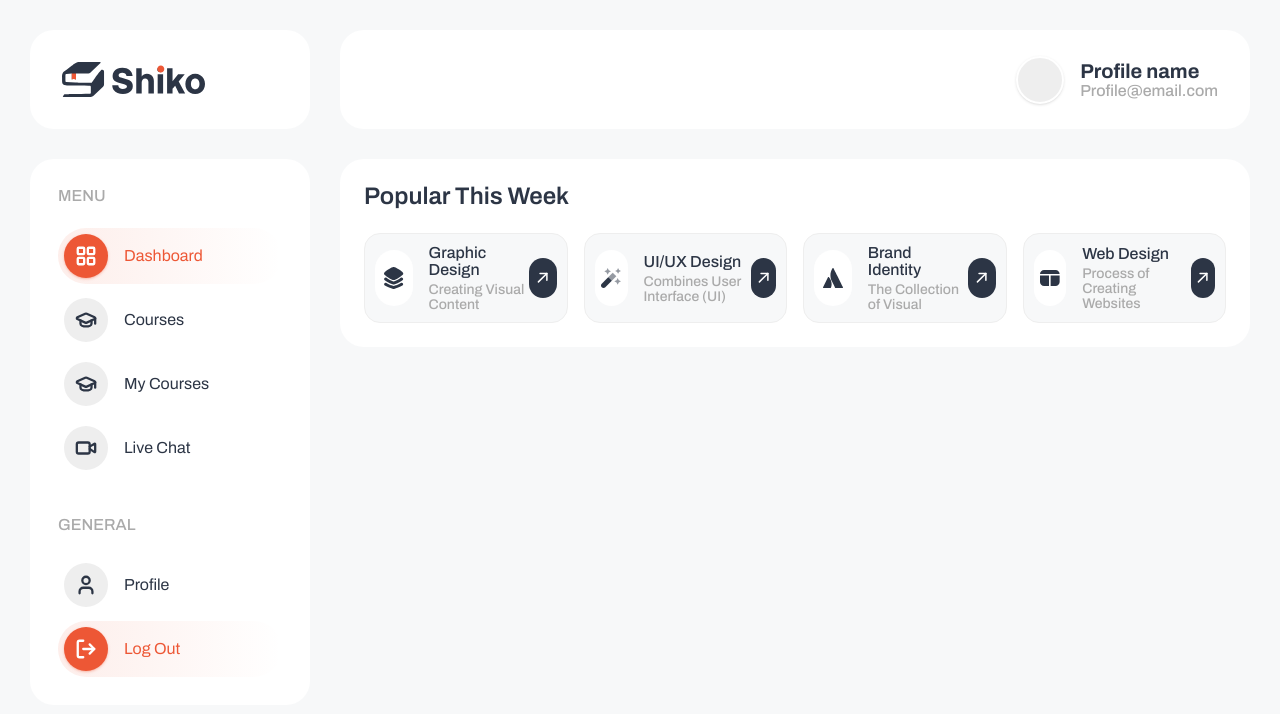
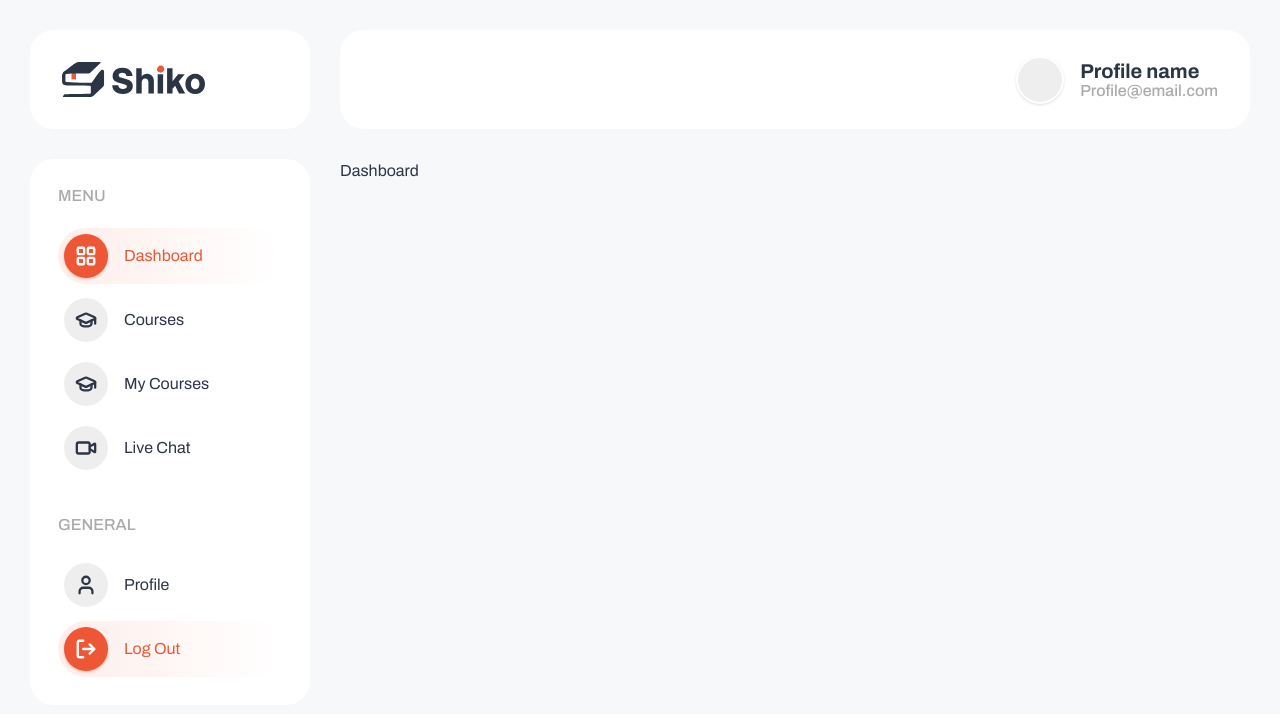
Before and after one commit to CloudServices-group3/shiko-frontend, a Next.js app: page /dashboard in a window 1280 px wide. Shown: the top 714 px of the page. Built offline with nearby package versions, Linux system fonts and the light colour scheme.

Commit message:
Intergrate Popular Courses API with frontend

```diff
--- a/src/app/(main)/courses/page.tsx
+++ b/src/app/(main)/courses/page.tsx
@@ -2,6 +2,7 @@
 
 import { useEffect, useState } from "react";
 import CourseGrid from "@/components/courses/CourseGrid";
+import PopularThisWeek from "@/components/courses/PopularThisWeek";
 
 type Course = {
   id: number;
@@ -34,6 +35,9 @@ export default function CoursesPage() {
         onChange={(e) => setSearch(e.target.value)}
         className="w-full border rounded-lg px-4 py-2 mb-6"
       />
+
+      <PopularThisWeek />
+
       <h2 className="text-xl font-semibold mb-6">All Courses</h2>
       <CourseGrid courses={filtered} />
     </div>
--- a/src/app/(main)/dashboard/page.tsx
+++ b/src/app/(main)/dashboard/page.tsx
@@ -1,9 +1,3 @@
-import PopularThisWeek from "@/components/dashboard/PopularThisWeek";
-
 export default function DashboardPage() {
-  return (
-    <section className="space-y-6">
-      <PopularThisWeek />
-    </section>
-  );
+  return <section>Dashboard</section>;
 }
--- /dev/null
+++ b/src/components/courses/PopularThisWeek.tsx
@@ -0,0 +1,84 @@
+"use client";
+
+import Image from "next/image";
+import { useEffect, useState } from "react";
+
+type PopularCourse = {
+  id: string;
+  courseId: string;
+  title: string;
+  description: string;
+  iconUrl?: string;
+  clickCount: number;
+  lastClickedAt: string;
+};
+
+export default function PopularThisWeek() {
+  const [popularCourses, setPopularCourses] = useState<PopularCourse[]>([]);
+  const [isLoading, setIsLoading] = useState(true);
+
+  useEffect(() => {
+    async function fetchPopularCourses() {
+      try {
+        const response = await fetch("http://localhost:5287/api/popular-courses");
+
+        if (!response.ok) {
+          throw new Error("Failed to fetch popular courses");
+        }
+
+        const data = await response.json();
+        setPopularCourses(data);
+      } catch (error) {
+        console.error(error);
+      } finally {
+        setIsLoading(false);
+      }
+    }
+
+    fetchPopularCourses();
+  }, []);
+
+  return (
+    <section className="rounded-3xl bg-fff p-6">
+      <h2 className="figma-h2 mb-6 text-p1">Popular This Week</h2>
+
+      {isLoading ? (
+        <p className="figma-b2 text-aaa">Loading popular courses...</p>
+      ) : (
+        <div className="grid gap-4 md:grid-cols-2 xl:grid-cols-4">
+          {popularCourses.map((course) => (
+            <article
+              key={course.id}
+              className="flex items-center justify-between rounded-2xl border border-eee bg-bg p-4 transition hover:shadow-md"
+            >
+              <div className="flex items-center gap-4">
+                <div className="flex h-14 w-14 items-center justify-center rounded-2xl bg-fff">
+                  <Image
+                    src={course.iconUrl ?? "/icons/popular-this-week/default.svg"}
+                    alt={course.title}
+                    width={28}
+                    height={28}
+                  />
+                </div>
+
+                <div>
+                  <h3 className="figma-b2 text-p1">{course.title}</h3>
+                  <p className="mt-1 figma-b3 text-aaa">{course.description}</p>
+                </div>
+              </div>
+
+              <button className="flex h-10 w-10 cursor-pointer items-center justify-center rounded-full bg-p1 text-fff transition hover:bg-p2">
+                <Image
+                  src="/icons/popular-this-week/arrow-right.svg"
+                  alt="Arrow Right"
+                  width={16}
+                  height={16}
+                />
+              </button>
+            </article>
+          ))}
+        </div>
+      )}
+    </section>
+  );
+}
--- a/src/components/dashboard/PopularThisWeek.tsx
+++ /dev/null
@@ -1,90 +0,0 @@
-"use client";
-
-import Image from "next/image";
-import { useEffect, useState } from "react";
-
-type PopularCourse = {
-    id: string;
-    courseId: string;
-    title: string;
-    description: string;
-    iconUrl?: string;
-    clickCount: number;
-    lastClickedAt: string;
-}
-
-const popularCourses = [
-  {
-    id: 1,
-    title: "Graphic Design",
-    subtitle: "Creating Visual Content",
-    icon: "/icons/popular-this-week/graphic-design.svg",
-  },
-  {
-    id: 2,
-    title: "UI/UX Design",
-    subtitle: "Combines User Interface (UI)",
-    icon: "/icons/popular-this-week/ui-ux-design.svg",
-  },
-  {
-    id: 3,
-    title: "Brand Identity",
-    subtitle: "The Collection of Visual",
-    icon: "/icons/popular-this-week/brand-identity.svg",
-  },
-  {
-    id: 4,
-    title: "Web Design",
-    subtitle: "Process of Creating Websites",
-    icon: "/icons/popular-this-week/web-design.svg",
-  },
-];
-
-export default function PopularThisWeek() {
-  return (
-    <section className="rounded-3xl bg-fff p-6">
-      <h2 className="figma-h2 mb-6 text-p1">
-        Popular This Week
-      </h2>
-
-      <div className="grid gap-4 md:grid-cols-2 xl:grid-cols-4">
-        {popularCourses.map((course) => (
-          <article
-            key={course.id}
-            className="flex items-center justify-between rounded-2xl border border-eee bg-bg p-2.5 transition hover:shadow-md"
-          >
-        <div className="flex items-center gap-4">
-            <div className="flex h-14 w-14 items-center justify-center rounded-4xl bg-fff">
-                <Image
-                src={course.icon}
-                alt={course.title}
-                width={20}
-                height={20}
-                />
-            </div>
-
-            <div>
-                <h3 className="figma-b2 text-p1">
-                {course.title}
-                </h3>
-
-                <p className="mt-1 figma-b3 text-aaa">
-                {course.subtitle}
-                </p>
-            </div>
-        </div>
-
-            <button className="flex h-10 w-10 items-center justify-center rounded-full bg-p1 text-fff transition hover:bg-p2 cursor-pointer">
-                <Image
-                src="/icons/popular-this-week/arrow-right.svg"
-                alt="Arrow Right"
-                width={16}
-                height={16}
-                />
-            </button>
-          </article>
-        ))}
-      </div>
-    </section>
-  );
-}
```
Also changed, not shown: public/icons/popular-this-week/course.svg (added).
